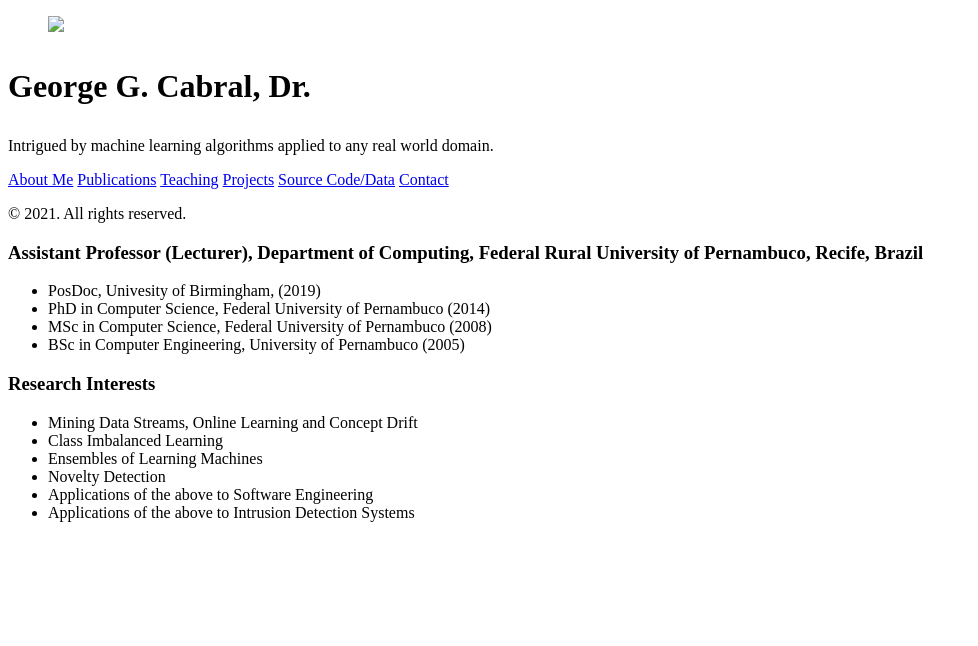
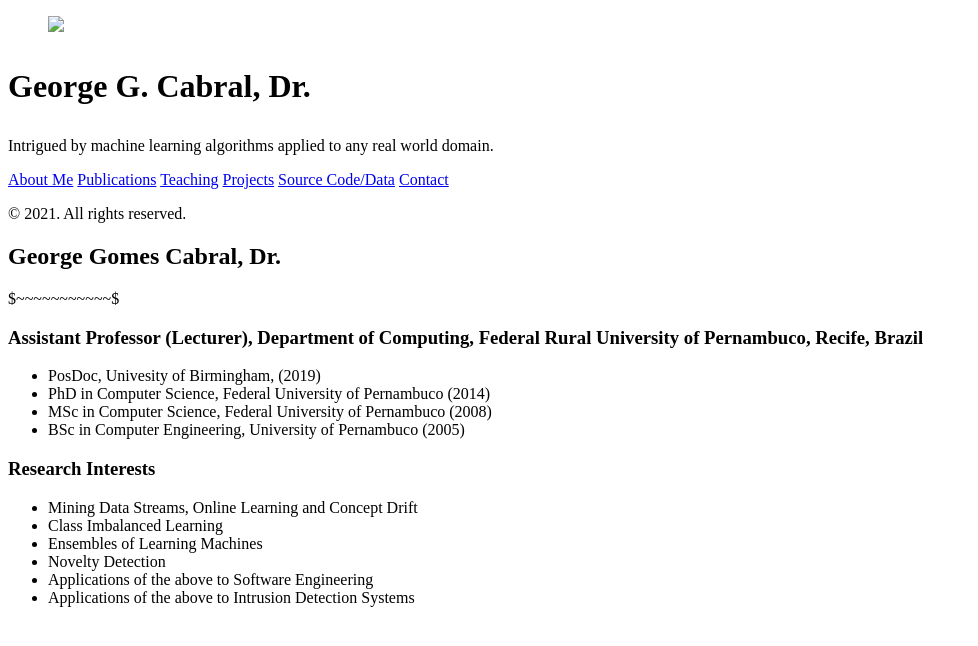
Before and after one commit to geocabral/geocabral.github.io, a Jekyll site: the page built from pages/2013-12-28-introducing-hyde.md, in a window 1280 px wide. Shown: the top 646 px of the page, without its empty margins (0-978 px from the left). Built offline with Jekyll 4.4.1, drawn with Linux system fonts in a browser that asks for light colours; Markdown is read by kramdown in place of the engine named in the settings.

Commit message:
Update 2013-12-28-introducing-hyde.md

```diff
--- a/pages/2013-12-28-introducing-hyde.md
+++ b/pages/2013-12-28-introducing-hyde.md
@@ -3,6 +3,9 @@ layout: default
 title: George Gomes Cabral, Dr
 ---
 
+## George Gomes Cabral, Dr.
+
+$~~~~~~~~~~~$
 
 ### Assistant Professor (Lecturer), Department of Computing, Federal Rural University of Pernambuco, Recife, Brazil
 
```
